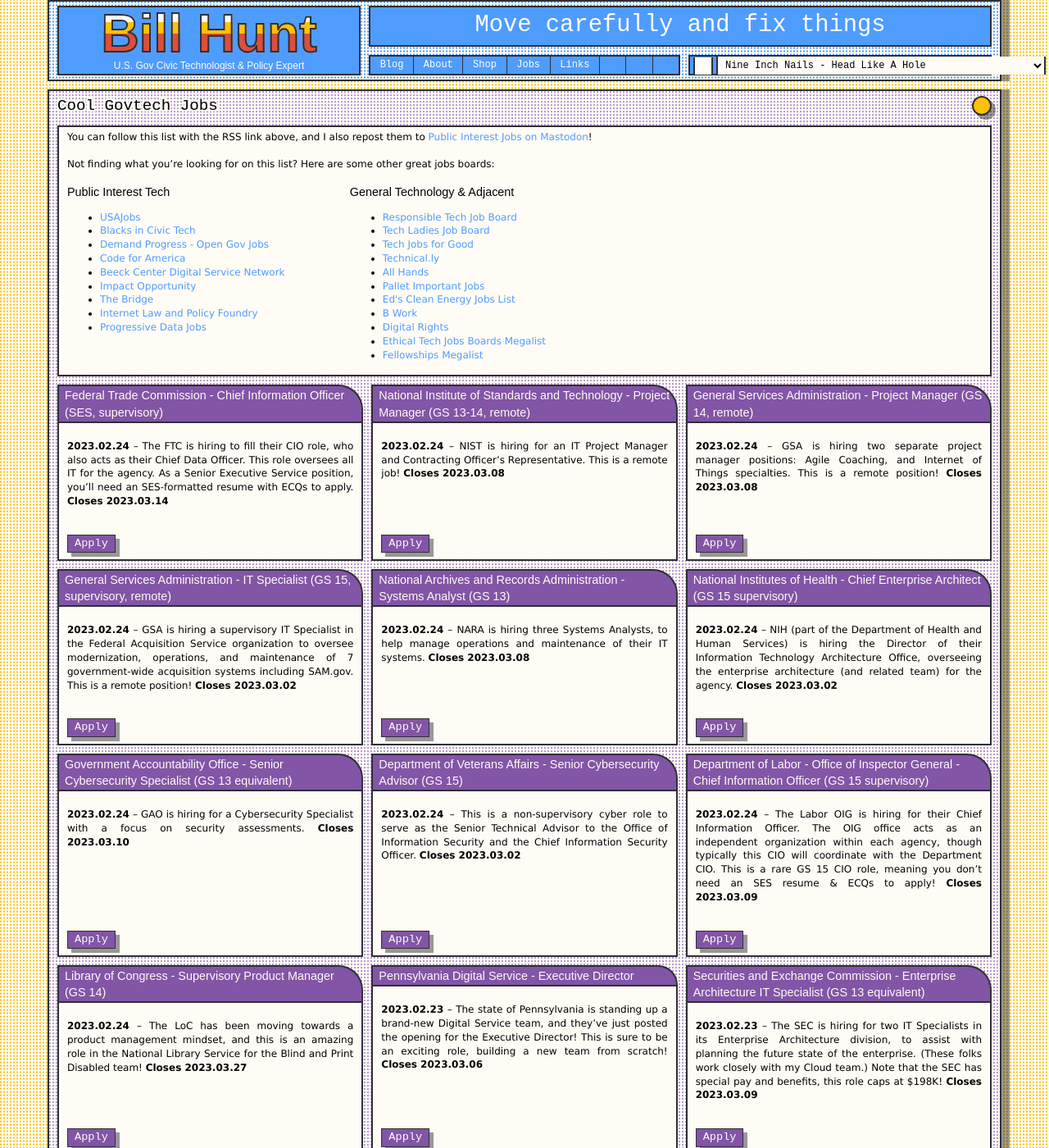
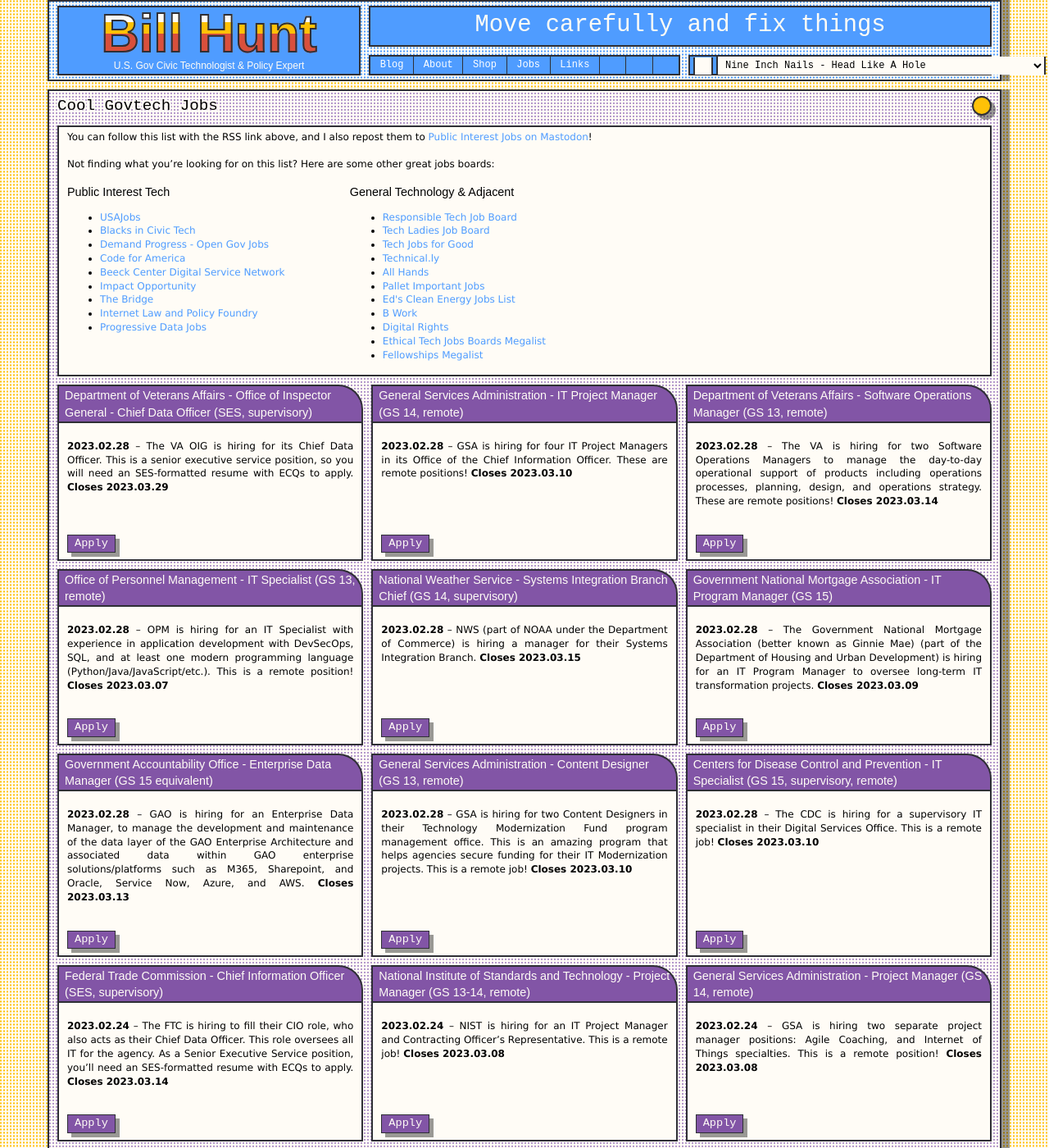
Before and after one commit to krusynth/billhunt.dev, a Jekyll site: the page built from jobs.md, in a window 1280 px wide and 1400 px high. Shown: the whole window at 82% size. Built offline with Jekyll 4.4.1, drawn with Linux system fonts in a browser that asks for light colours; some web fonts are replaced.

Commit message:
Update jobs.

```diff
--- a/_data/jobs.yml
+++ b/_data/jobs.yml
@@ -1,3 +1,57 @@
+- title: Department of Veterans Affairs - Office of Inspector General - Chief Data Officer (SES, supervisory)
+  url: https://www.usajobs.gov/job/709213200
+  date: 2023-02-28
+  closes: 2023-03-29
+  content: The VA OIG is hiring for its Chief Data Officer.  This is a senior executive service position, so you will need an SES-formatted resume with ECQs to apply.
+
+- title: General Services Administration - IT Project Manager (GS 14, remote)
+  url: https://www.usajobs.gov/job/709257000
+  date: 2023-02-28
+  closes: 2023-03-10
+  content: GSA is hiring for four IT Project Managers in its Office of the Chief Information Officer. These are remote positions!
+
+- title: Department of Veterans Affairs - Software Operations Manager (GS 13, remote)
+  url: https://www.usajobs.gov/job/709301500
+  date: 2023-02-28
+  closes: 2023-03-14
+  content: The VA is hiring for two Software Operations Managers to manage the day-to-day operational support of products including operations processes, planning, design, and operations strategy. These are remote positions!
+
+- title: Office of Personnel Management - IT Specialist (GS 13, remote)
+  url: https://www.usajobs.gov/job/709226200
+  date: 2023-02-28
+  closes: 2023-03-07
+  content: OPM is hiring for an IT Specialist with experience in application development with DevSecOps, SQL, and at least one modern programming language (Python/Java/JavaScript/etc.).  This is a remote position!
+
+- title: National Weather Service - Systems Integration Branch Chief (GS 14, supervisory)
+  url: https://www.usajobs.gov/job/709217500
+  date: 2023-02-28
+  closes: 2023-03-15
+  content: NWS (part of NOAA under the Department of Commerce) is hiring a manager for their Systems Integration Branch.
+
+- title: Government National Mortgage Association - IT Program Manager (GS 15)
+  url: https://www.usajobs.gov/job/709092500
+  date: 2023-02-28
+  closes: 2023-03-09
+  content: The Government National Mortgage Association (better known as Ginnie Mae) (part of the Department of Housing and Urban Development) is hiring for an IT Program Manager to oversee long-term IT transformation projects.
+
+- title: Government Accountability Office - Enterprise Data Manager (GS 15 equivalent)
+  url: https://www.usajobs.gov/job/708030800
+  date: 2023-02-28
+  closes: 2023-03-13
+  content: GAO is hiring for an Enterprise Data Manager, to manage the development and maintenance of the data layer of the GAO Enterprise Architecture and associated data within GAO enterprise solutions/platforms such as M365, Sharepoint, and Oracle, Service Now, Azure, and AWS.
+
+- title: General Services Administration - Content Designer (GS 13, remote)
+  url: https://www.usajobs.gov/job/708939300
+  date: 2023-02-28
+  closes: 2023-03-10
+  content: GSA is hiring for two Content Designers in their Technology Modernization Fund program management office.  This is an amazing program that helps agencies secure funding for their IT Modernization projects. This is a remote job!
+
+- title: Centers for Disease Control and Prevention - IT Specialist (GS 15, supervisory, remote)
+  url: https://www.usajobs.gov/job/709386800
+  date: 2023-02-28
+  closes: 2023-03-10
+  content: The CDC is hiring for a supervisory IT specialist in their Digital Services Office. This is a remote job!
+
 - title: Federal Trade Commission - Chief Information Officer (SES, supervisory)
   url: https://www.usajobs.gov/job/708317100
   date: 2023-02-24
```
